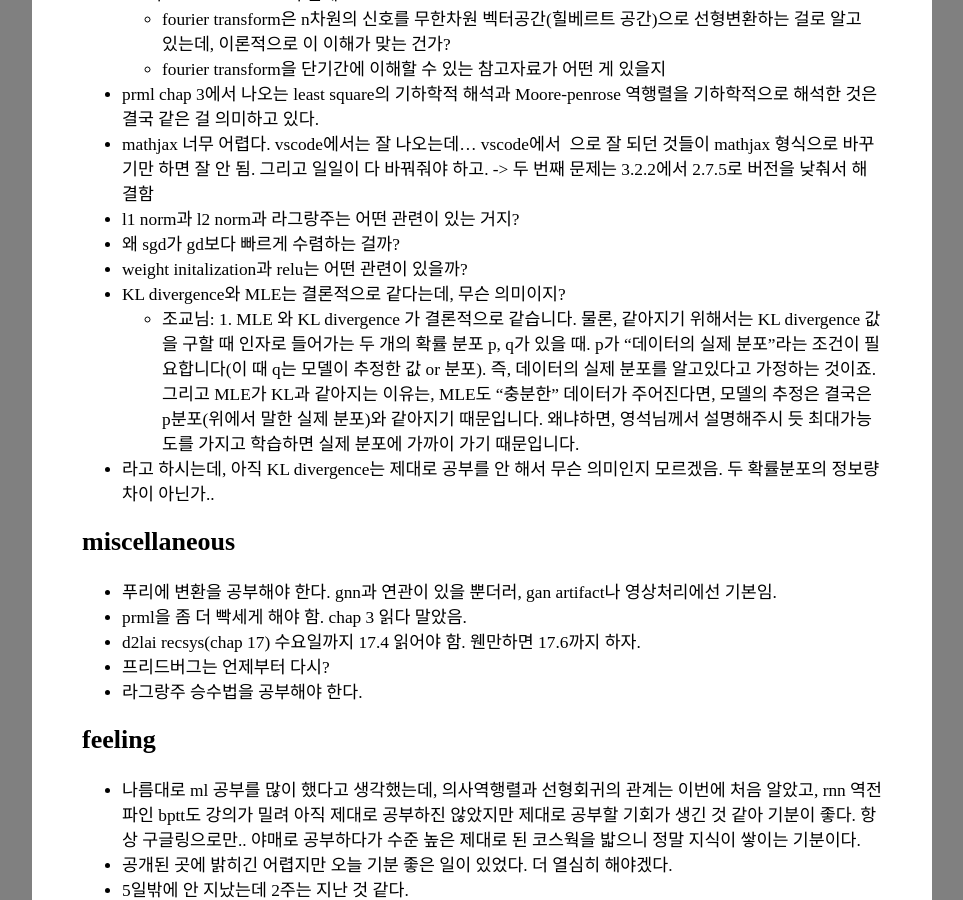
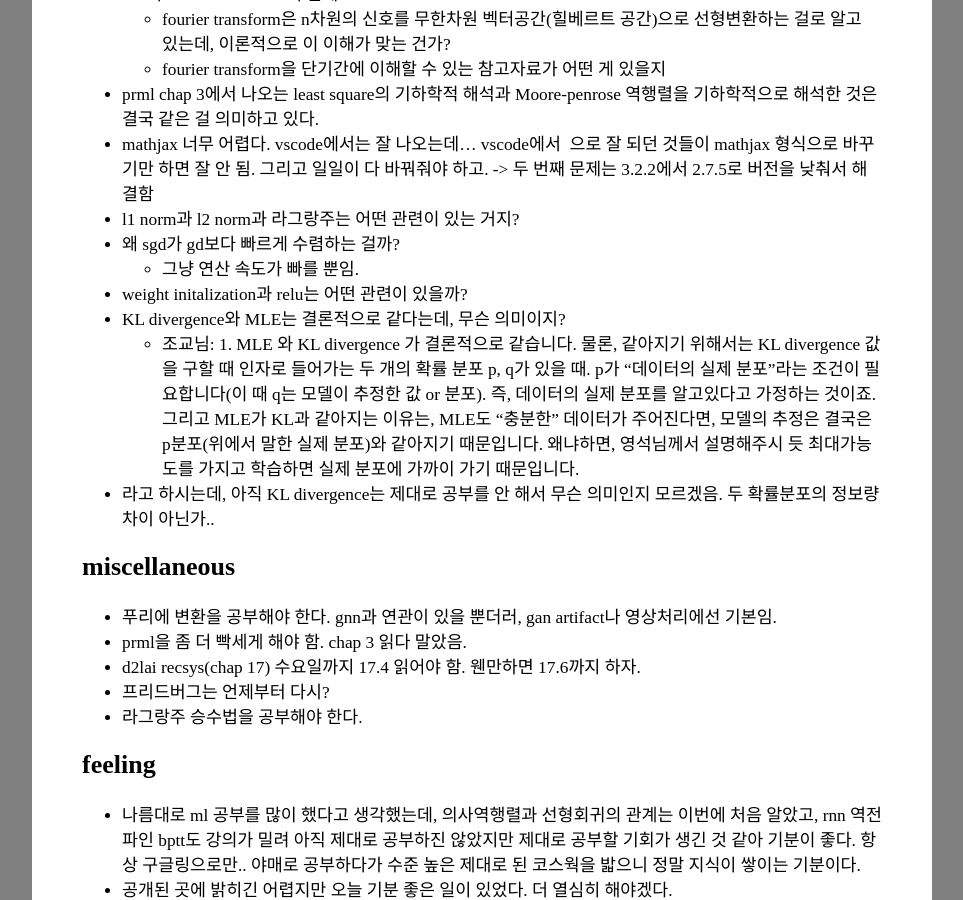
Before and after one commit to ktasha45/ktasha45.github.io, a Jekyll site: the page built from _posts/2022-09-23-boostcamp1.md, in a window 1280 px wide and 900 px high, scrolled down 1809 px. Shown: the whole window, without its empty margins (158-1121 px from the left). Built offline with Jekyll 4.4.1, drawn with Linux system fonts in a browser that asks for light colours; some web fonts are replaced; formulas are drawn with MathJax 3.

Commit message:
sgd vs. gd 관련

```diff
--- a/_posts/2022-09-23-boostcamp1.md
+++ b/_posts/2022-09-23-boostcamp1.md
@@ -40,6 +40,7 @@ categories: boostcamp
  - mathjax 너무 어렵다. vscode에서는 잘 나오는데... vscode에서 $ $ 으로 잘 되던 것들이 mathjax 형식으로 바꾸기만 하면 잘 안 됨. 그리고 일일이 다 바꿔줘야 하고. -> 두 번째 문제는 3.2.2에서 2.7.5로 버전을 낮춰서 해결함
 - l1 norm과 l2 norm과 라그랑주는 어떤 관련이 있는 거지?
 - 왜 sgd가 gd보다 빠르게 수렴하는 걸까?
+  - 그냥 연산 속도가 빠를 뿐임.
 - weight initalization과 relu는 어떤 관련이 있을까?
 - KL divergence와 MLE는 결론적으로 같다는데, 무슨 의미이지?
   - 조교님: 1. MLE 와 KL divergence 가 결론적으로 같습니다. 물론, 같아지기 위해서는 KL divergence 값을 구할 때 인자로 들어가는 두 개의 확률 분포 p, q가 있을 때. p가 "데이터의 실제 분포"라는 조건이 필요합니다(이 때 q는 모델이 추정한 값 or 분포). 즉, 데이터의 실제 분포를 알고있다고 가정하는 것이죠.
```
